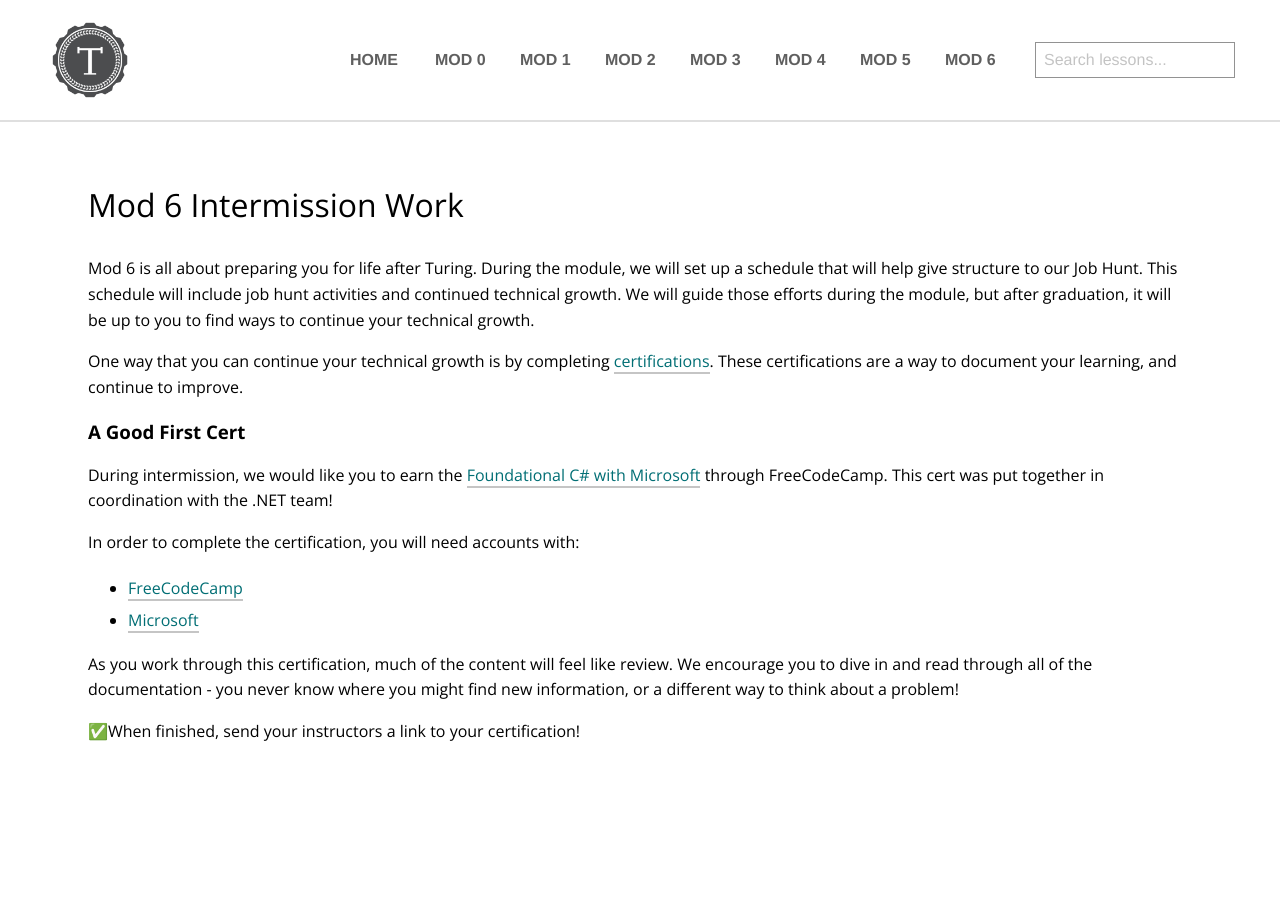
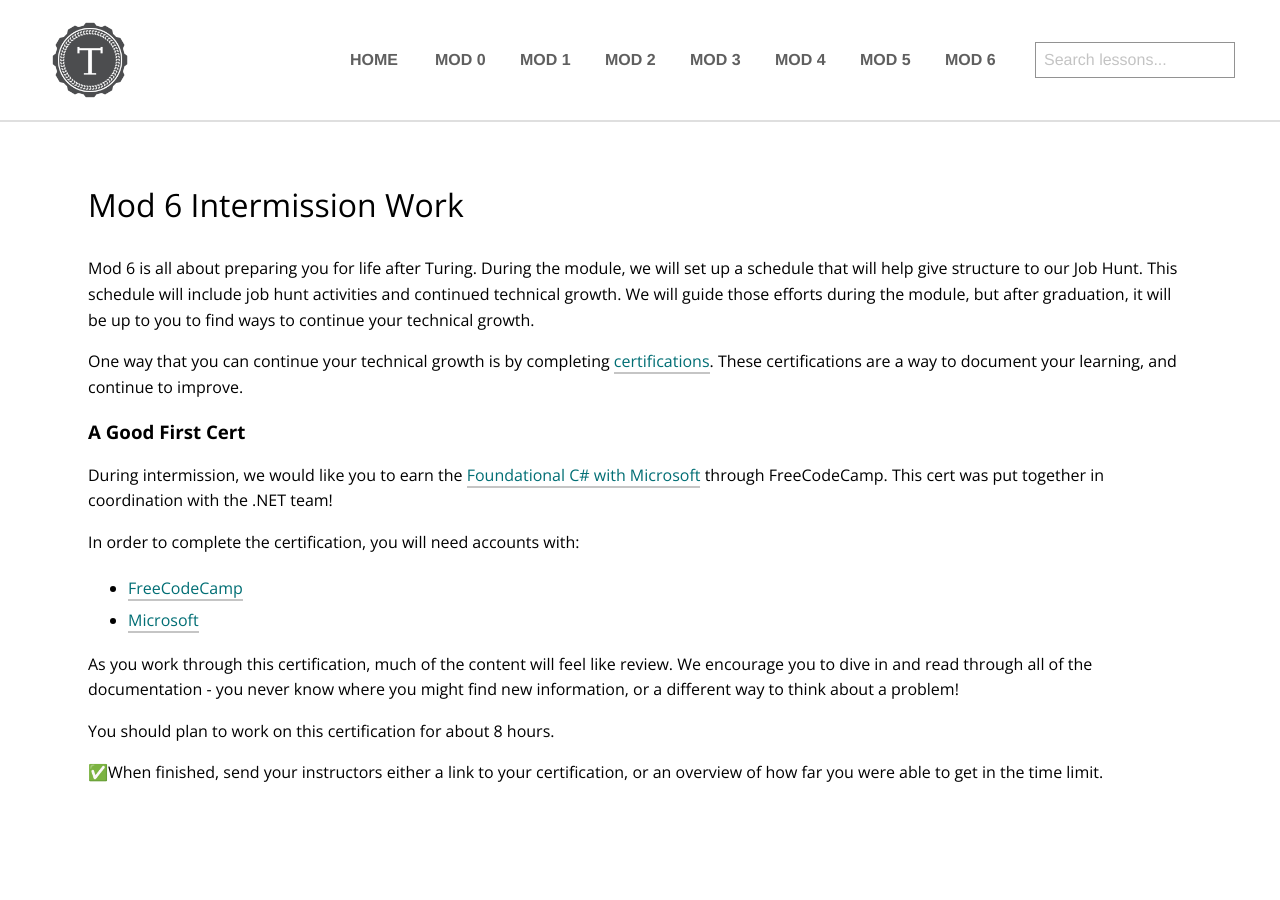
Before and after one commit to turingschool/launch-curriculum, a Jekyll site: the page built from module6/intermission/index.md, in a window 1280 px wide. Shown: the top 900 px of the page. Built offline with Jekyll 4.4.1, drawn with Linux system fonts in a browser that asks for light colours; nearby versions of some CDN libraries; comment, search, counter and statistics services are not loaded; grey boxes are pictures that could not be loaded.

Commit message:
Update index.md

```diff
--- a/module6/intermission/index.md
+++ b/module6/intermission/index.md
@@ -17,4 +17,10 @@
 
 As you work through this certification, much of the content will feel like review.  We encourage you to dive in and read through all of the documentation - you never know where you might find new information, or a different way to think about a problem!
 
-✅When finished, send your instructors a link to your certification!
+You should plan to work on this certification for about 8 hours.
+
+<section class='instructor-notes' markdown='1'>
+Let's set the expectation that if they don't finish during intermission, they should continue this wwork over the holiday break (2303 specific).
+</section>
+
+✅When finished, send your instructors either a link to your certification, or an overview of how far you were able to get in the time limit.
```
